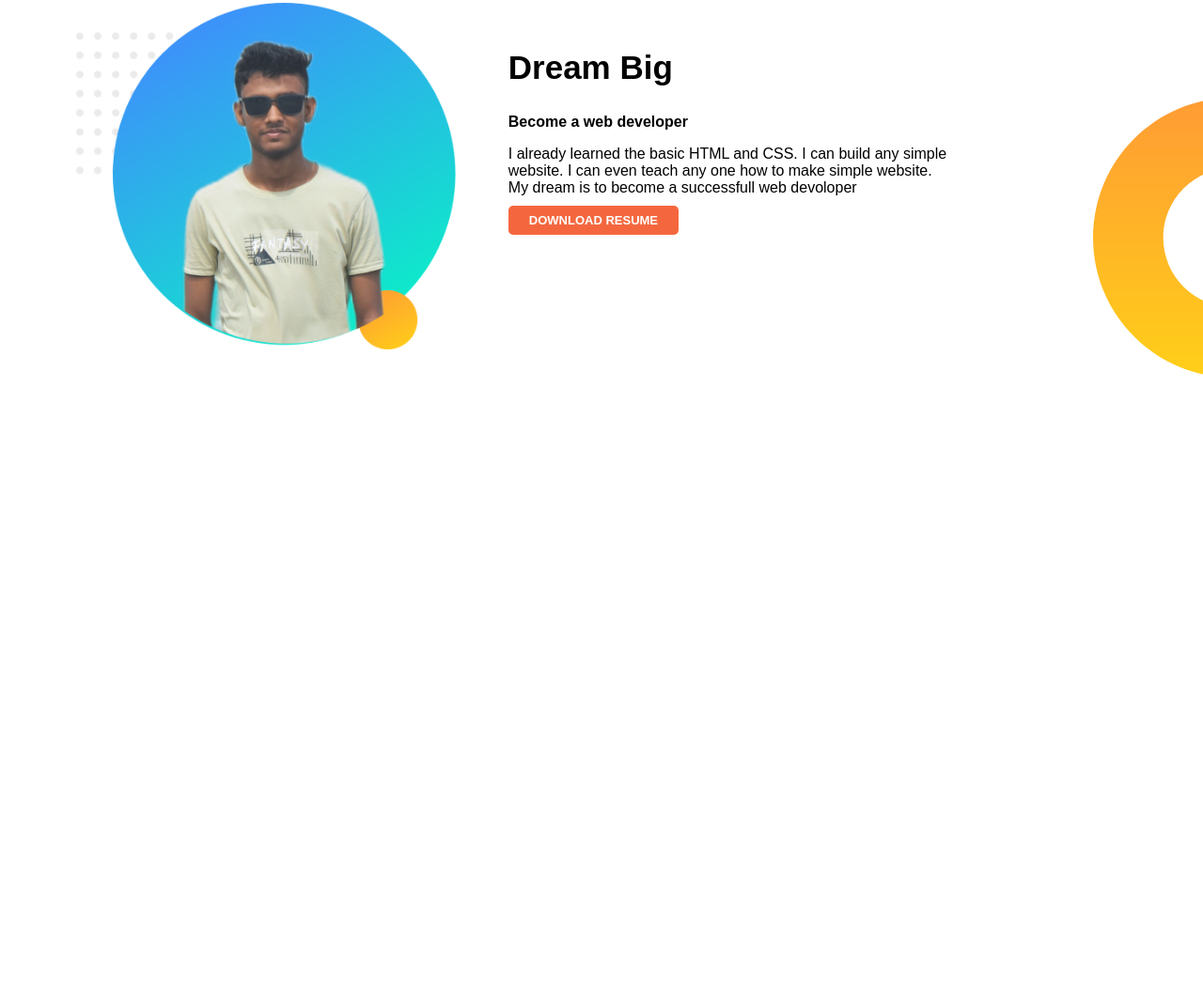
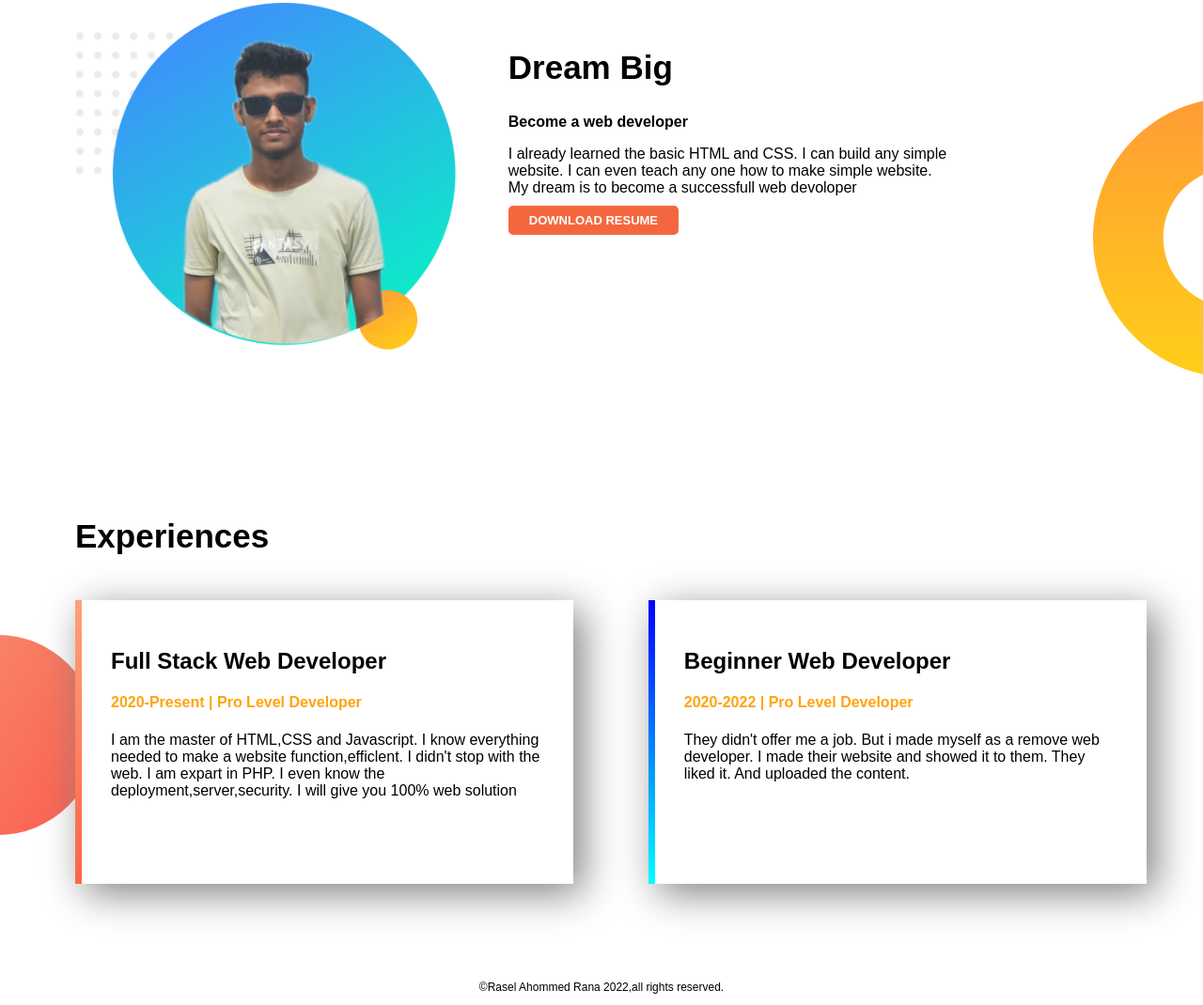
Before and after one commit to Rasel-Ahommed/My-Portfolio, a plain HTML site: page index.html in a window 1280 px wide. Shown: the part 497-1567 px from the top of the page at 94% size. Before the commit the page ends 1000 px from the top, so only its background shows below. Drawn offline with Linux system fonts and the light colour scheme.

Commit message:
Complete my full web site

```diff
--- a/index.html
+++ b/index.html
@@ -13,7 +13,7 @@
     <section class="top-banner">
         <div class="top-content">
             <h1>Wellcome to </h1>
-            <h1><span>Rasel Ahommed </span>world</h1><br>
+            <h1><span class="highlight">Rasel Ahommed </span>world</h1><br>
             <p><b> Some information about me </b></p>
             <p>
                 I am Rasel Ahommed Rana. I am from Magura. <br>
@@ -47,6 +47,27 @@
 
                                 <!-- second section end -->
 
+                                <!-- Experiences section start -->
+
+    <section class="Experience-area">
+        <h1 class="experience-title">Experiences</h1>
+        <div id="full-stack" class="half-area">
+            <h2>Full Stack Web Developer</h2>
+            <h4 class="highlight">2020-Present | Pro Level Developer</h4>
+            <p>I am the master of HTML,CSS and Javascript. I know everything needed to make a website function,efficlent. I didn't stop with the web. I am expart in PHP. I even know the deployment,server,security. I will give you 100% web solution </p>
+        </div>
+        <div id="beginner"class="half-area">
+            <h2>Beginner Web Developer</h2>
+            <h4 class="highlight">2020-2022 | Pro Level Developer</h4>
+            <p>They didn't offer me a job. But i made myself as a remove web developer. I made their website and showed it to them. They liked it. And uploaded the content.</p>
+        </div>
+    </section>
+
+                                <!-- Experiences section end -->
+
+    <footer>
+        <p class="footer">&copyRasel Ahommed Rana 2022,all rights reserved.</p>
+    </footer>
 
 </body>
 </html>
--- a/style.css
+++ b/style.css
@@ -18,7 +18,7 @@ section{
 h1 {
     font-size: 35px;
 }
-h1 span{
+.highlight{
     color: #FFA40F;
 }
 a.btn {
@@ -41,7 +41,7 @@ a.btn:hover{
 
                                 /*top section css end*/
 
-                                /*second sec css start*/
+                                /*second section css start*/
 .dream-section{
     background-image: url(asset/img/dream-bg.png);
     background-repeat: no-repeat;
@@ -58,4 +58,47 @@ a.btn:hover{
     padding-top: 20px;
 }
 
-                                /*second sec css end*/
+                                /*second sesectionc css end*/
+
+                                /*Experience section css start*/
+
+.half-area {
+    width: 36%;
+    float: left;
+    margin-left: 80px;
+    padding: 31px;
+    box-shadow: 10px 10px 40px grey;
+    height: 48%;
+    background: white;
+}
+.experience-title{
+    margin-left: 80px;
+    padding: 19px 0px;
+}
+.Experience-area{
+    background-image: url(asset/img/exp-bg.png);
+    background-repeat: no-repeat;
+    background-position: left;
+}
+#full-stack{
+    border-left: 7px solid;
+    border-image: linear-gradient(180deg, lightsalmon, tomato);
+    border-image-slice: 1;
+
+}
+#beginner{
+    border-left: 7px solid;
+    border-image: linear-gradient(180deg, blue, cyan);
+    border-image-slice: 1;
+}
+
+                                /*Experience section css end*/
+
+                                /*Footer section css start*/
+
+.footer{
+    text-align: center;
+    font-size: 12px;
+}
+
+                                /*Footer section css end*/
```
Also changed, not shown: asset/img/exp-bg.png (added).
